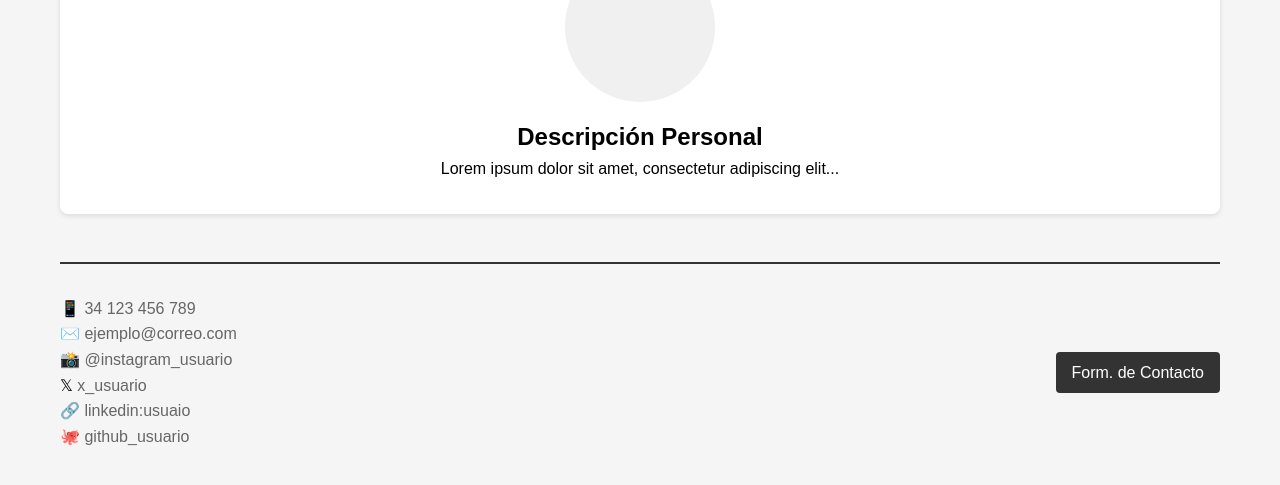
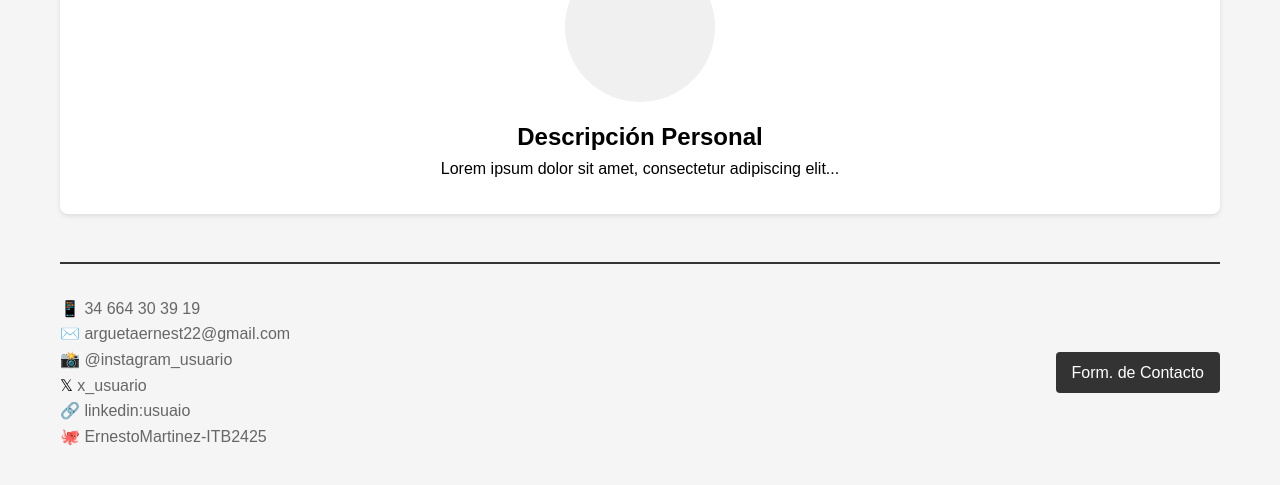
Before and after one commit to ErnestoMartinez-ITB2425/Web, a plain HTML site: page index.html in a window 1280 px wide. Shown: the part 746-1231 px from the top of the page. Drawn offline with Linux system fonts and the light colour scheme.

Commit message:
Cambios en el footer (telefono, mail, github)

```diff
--- a/index.html
+++ b/index.html
@@ -59,11 +59,11 @@
                 <div class="contact-info">
                     <div class="info-item">
                         <span class="icon">📱</span>
-                        <a href="tel:+34123456789">34 123 456 789</a>
+                        <a href="tel:+34664303919">34 664 30 39 19</a>
                     </div>
                     <div class="info-item">
                         <span class="icon">✉️</span>
-                        <a href="mailto:ejemplo@correo.com">ejemplo@correo.com</a>
+                        <a href="mailto:arguetaernest22@gmail.com">arguetaernest22@gmail.com</a>
                     </div>
                 </div>
                 <div class="social-info">
@@ -81,7 +81,7 @@
                     </div>
                     <div class="info-item">
                         <span class="icon">🐙</span>
-                        <a href="Link de github">github_usuario</a>
+                        <a href="https://github.com/ErnestoMartinez-ITB2425">ErnestoMartinez-ITB2425</a>
                     </div>
                 </div>
             </div>
```
